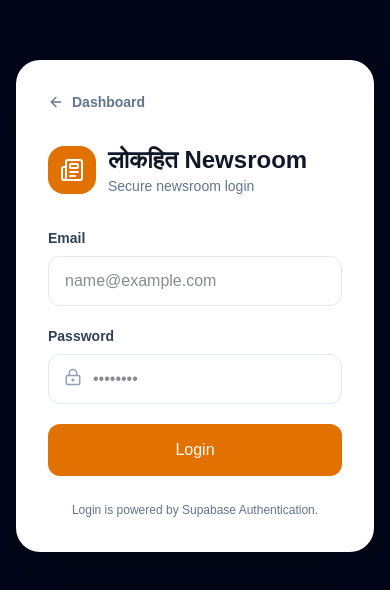
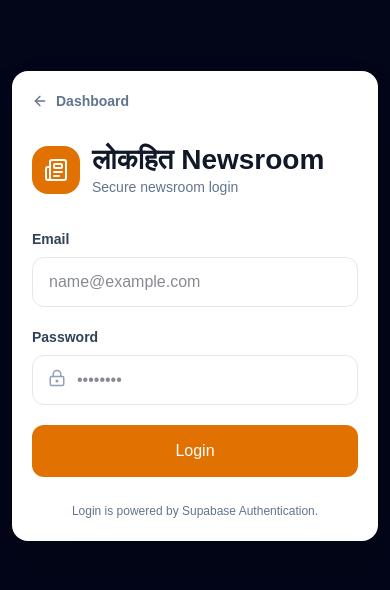
Before and after one commit to jbevents2020-tech/lokhit, a Next.js app: page /login in a window 390 px wide. Shown: the part 116-706 px from the top of the page. Built offline with nearby package versions, Linux system fonts and the light colour scheme; no server answers.

Commit message:
Improve mobile newsroom layouts

```diff
--- a/app/globals.css
+++ b/app/globals.css
@@ -4,3 +4,19 @@
 * { box-sizing: border-box; }
 body { margin: 0; background: var(--paper); color: var(--ink); font-family: Arial, Helvetica, sans-serif; }
 button, input, textarea, select { font: inherit; }
+html { -webkit-text-size-adjust: 100%; }
+body { overflow-x: hidden; }
+input, textarea, select { min-width: 0; }
+button, a { -webkit-tap-highlight-color: transparent; }
+@media (max-width: 640px) {
+  button, input, textarea, select { font-size: 16px; }
+  main > header > div { gap: .75rem; padding: .75rem 1rem; }
+  main > section { min-width: 0; padding: 1.5rem 1rem; }
+  main h1 { overflow-wrap: anywhere; font-size: 1.75rem; line-height: 1.2; }
+  main h2, main h3, main p, main a, main span { overflow-wrap: anywhere; }
+  main article, main form, main aside, main section > div { min-width: 0; }
+  main .p-6 { padding: 1rem; }
+  main .p-12 { padding: 2rem 1rem; }
+  main .flex.gap-2 { flex-wrap: wrap; }
+  main .flex.gap-2 > button, main .flex.gap-2 > a { min-height: 44px; }
+}
--- a/app/login/page.tsx
+++ b/app/login/page.tsx
@@ -32,8 +32,8 @@
   }
 
   return (
-    <main className="flex min-h-screen items-center justify-center bg-slate-950 px-4 py-10">
-      <div className="w-full max-w-md rounded-3xl bg-white p-8 shadow-2xl">
+    <main className="flex min-h-[100dvh] items-center justify-center bg-slate-950 px-3 py-6 sm:px-4 sm:py-10">
+      <div className="w-full max-w-md rounded-2xl bg-white p-5 shadow-2xl sm:rounded-3xl sm:p-8">
         <Link href="/" className="mb-8 inline-flex items-center gap-2 text-sm font-semibold text-slate-500 hover:text-slate-900"><ArrowLeft size={16}/> Dashboard</Link>
         <div className="mb-8 flex items-center gap-3">
           <div className="flex h-12 w-12 items-center justify-center rounded-2xl bg-amber-600 text-white"><Newspaper size={24}/></div>
--- a/app/news/page.tsx
+++ b/app/news/page.tsx
@@ -182,16 +182,16 @@
   const parentCategories = categories.filter((category) => !category.parent_id);
   return (
     <main className="min-h-screen bg-slate-50">
-      <header className="border-b bg-white"><div className="mx-auto flex max-w-6xl items-center justify-between px-6 py-4">
+      <header className="border-b bg-white"><div className="mx-auto flex max-w-6xl items-center justify-between gap-3 px-4 py-3 sm:px-6 sm:py-4">
         <div><div className="text-xl font-black">लोकहित <span className="text-amber-600">Newsroom</span></div><div className="text-xs text-slate-500">News Creator</div></div>
         <div className="flex items-center gap-3"><span className="hidden text-xs font-semibold text-slate-500 sm:inline">{profile?.full_name || "Newsroom User"} · {profile?.role || "user"}</span><Link href="/" className="text-sm font-semibold text-slate-600 hover:text-slate-950">Dashboard</Link></div>
       </div></header>
-      <section className="mx-auto max-w-6xl px-6 py-8">
+      <section className="mx-auto max-w-6xl px-4 py-6 sm:px-6 sm:py-8">
         <Link href="/" className="inline-flex items-center gap-2 text-sm font-semibold text-slate-500"><ArrowLeft size={16}/> मागे</Link>
         <div className="mt-5 flex flex-col justify-between gap-4 md:flex-row md:items-end"><div><p className="text-sm font-semibold text-amber-600">REPORTER WORKSPACE</p><h1 className="mt-1 text-3xl font-black">{savedNewsId ? "बातमी edit करा" : "नवीन बातमी तयार करा"}</h1><p className="mt-1 text-sm text-slate-500">बातमी लिहा, AI मदत घ्या आणि editor कडे submit करा.</p></div><button type="button" onClick={() => document.getElementById("ai-notes")?.focus()} className="inline-flex items-center justify-center gap-2 rounded-xl bg-slate-900 px-5 py-3 text-sm font-bold text-white"><Sparkles size={17}/> Gemini AI</button></div>
         {pageLoading ? <div className="mt-8 flex min-h-64 items-center justify-center rounded-2xl border bg-white text-sm font-semibold text-slate-500"><LoaderCircle className="mr-2 animate-spin" size={18}/> News Creator load होत आहे...</div> :
         <form onSubmit={(event) => saveNews(event, "submitted")} className="mt-8 grid gap-6 lg:grid-cols-[1fr_330px]">
-          <div className="rounded-2xl border bg-white p-6 shadow-sm">
+          <div className="min-w-0 rounded-2xl border bg-white p-4 shadow-sm sm:p-6">
             {rejectionReason && <div className="mb-5 rounded-xl border border-red-200 bg-red-50 px-4 py-3 text-sm text-red-700"><strong>Editor feedback:</strong> {rejectionReason}</div>}
             {message && <div role="status" className={`mb-5 rounded-xl border px-4 py-3 text-sm font-semibold ${message.type === "success" ? "border-emerald-200 bg-emerald-50 text-emerald-700" : "border-red-200 bg-red-50 text-red-700"}`}>{message.type === "success" && <CheckCircle2 className="mr-2 inline" size={17}/>} {message.text}</div>}
             <div className="grid gap-5 md:grid-cols-2">
--- a/app/page.tsx
+++ b/app/page.tsx
@@ -123,9 +123,9 @@
   return (
     <main className="min-h-screen bg-slate-50">
       <header className="border-b bg-white">
-        <div className="mx-auto flex max-w-7xl items-center justify-between px-6 py-4">
+        <div className="mx-auto flex max-w-7xl items-center justify-between gap-3 px-4 py-3 sm:px-6 sm:py-4">
           <div>
-            <div className="text-2xl font-black tracking-tight">लोकहित <span className="text-amber-600">Newsroom</span></div>
+            <div className="text-xl font-black tracking-tight sm:text-2xl">लोकहित <span className="text-amber-600">Newsroom</span></div>
             <div className="text-xs text-slate-500">Digital News Publishing Platform</div>
           </div>
           <div className="flex items-center gap-3">
@@ -135,6 +135,17 @@
           </div>
         </div>
       </header>
+
+      <nav aria-label="Mobile navigation" className="sticky top-0 z-20 overflow-x-auto border-b bg-white/95 px-3 py-2 backdrop-blur md:hidden">
+        <div className="flex min-w-max gap-2 text-xs font-bold">
+          <span className="rounded-lg bg-slate-900 px-3 py-2 text-white">Dashboard</span>
+          <Link href="/news" className="rounded-lg bg-amber-50 px-3 py-2 text-amber-800">नवीन बातमी</Link>
+          <Link href="/my-news" className="rounded-lg bg-slate-100 px-3 py-2 text-slate-700">माझ्या बातम्या</Link>
+          {(profile?.role === "admin" || profile?.role === "editor") && <Link href="/review" className="rounded-lg bg-slate-100 px-3 py-2 text-slate-700">Review</Link>}
+          {(profile?.role === "admin" || profile?.role === "editor") && <Link href="/all-news" className="rounded-lg bg-slate-100 px-3 py-2 text-slate-700">सर्व बातम्या</Link>}
+          {profile?.role === "admin" && <Link href="/users" className="rounded-lg bg-slate-100 px-3 py-2 text-slate-700">Users</Link>}
+        </div>
+      </nav>
 
       <div className="mx-auto grid max-w-7xl grid-cols-1 md:grid-cols-[220px_1fr]">
         <aside className="hidden border-r bg-white p-4 md:block">
@@ -149,7 +160,7 @@
           </nav>
         </aside>
 
-        <section className="p-6 md:p-8">
+        <section className="min-w-0 p-4 sm:p-6 md:p-8">
           <div className="mb-7 flex flex-col justify-between gap-4 sm:flex-row sm:items-end">
             <div><p className="text-sm font-semibold text-amber-600">WELCOME</p><h1 className="mt-1 text-3xl font-black">Newsroom Dashboard</h1><p className="mt-1 text-sm text-slate-500">{profile?.full_name || "Newsroom User"} यांचा live newsroom आढावा</p></div>
             <Link href="/news" className="flex items-center justify-center gap-2 rounded-xl bg-amber-600 px-5 py-3 text-sm font-bold text-white shadow-sm"><PenLine size={17}/> नवीन बातमी तयार करा</Link>
```
